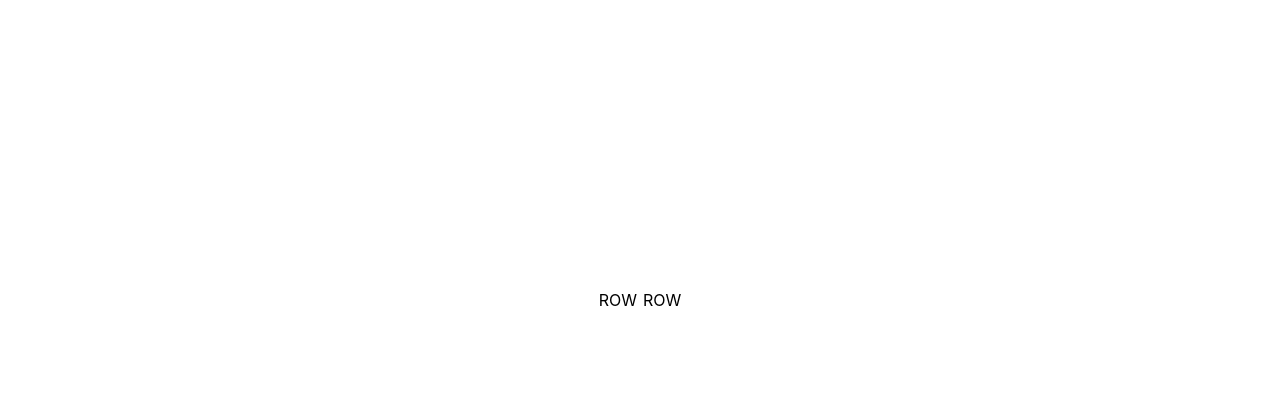
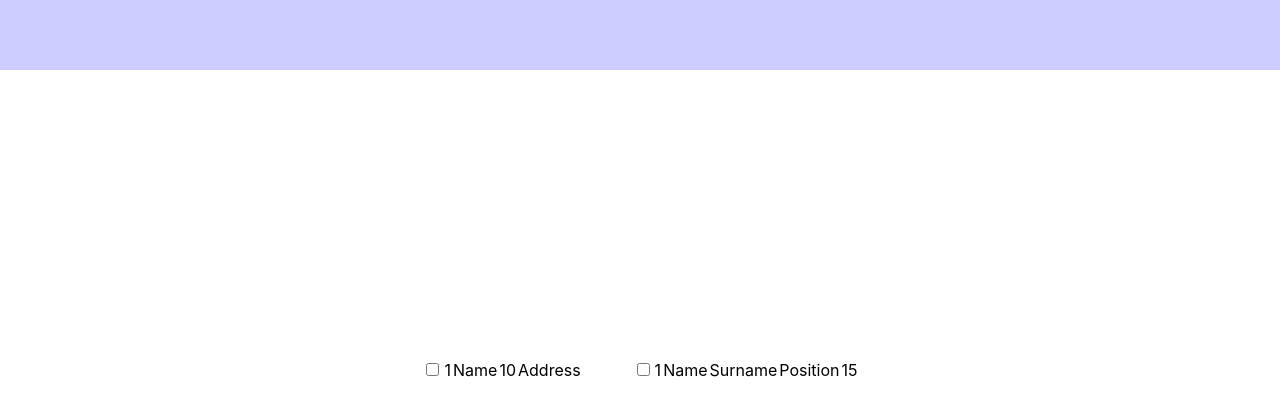
Before and after one commit to DKosVd/table, a React (Create React App) app: page / in a window 1280 px wide. Shown: the top 416 px of the page. Built offline with nearby package versions, Linux system fonts and the light colour scheme.

Commit message:
add table, row

```diff
--- /dev/null
+++ b/src/components/Header/Header.tsx
@@ -0,0 +1,15 @@
+
+import styled from "styled-components"
+
+const HeaderStyle = styled.header`
+    width: 100wh;
+    height: 70px;
+    background: #ccccff;
+`;
+
+
+export const Header = () => {
+    return (
+        <HeaderStyle/>
+    )
+}
--- a/src/components/Row/Row.tsx
+++ b/src/components/Row/Row.tsx
@@ -1,9 +1,29 @@
+import { useId, useState } from "react";
+import styled from "styled-components";
+import { Company, Employee } from "../../types"
 
 
-export const Row = () => {
+type RowProps<T> = {
+    value: T;
+}
+
+const Td = styled.td`
+    cursor: pointer;
+`;
+
+const Tr = styled.tr`
+`
+
+export const Row = <T extends object>( {value}: RowProps<T> ) => {
+    const [active, setActive] = useState<boolean>(false);
+
+    const handleSetActive = () => {
+        setActive(!active);
+    }
     return (
-        <tr>
-            <td>ROW</td>
-        </tr>
+        <Tr style={ active ? {background: 'gray'} : {}}>
+            <td><input onChange={handleSetActive} type={'checkbox'}/></td>
+            {Object.values(value).map( (el, idx) => <Td key={el.name + idx.toString()}>{el}</Td>)}
+        </Tr>
     )
 }
--- a/src/components/Table/Table.tsx
+++ b/src/components/Table/Table.tsx
@@ -1,16 +1,24 @@
+import styled from "styled-components"
+import { Row } from "../Row/Row";
 
 
 
-type TableProps =  {
-    children: React.ReactNode
+type TableProps<T> =  {
+    children: React.ReactNode,
+    dataItem: Array<T>,
 }
 
-export const Table: React.FC<TableProps> = ({children}) => {
+const TableStyle = styled.table`
+    padding: 10px;
+    border-collapse: collapse;
+`;
+
+export const Table =<T extends object & {id: number}>({dataItem}: TableProps<T>) => {
     return (
-    <table>
+    <TableStyle>
         <tbody>
-            {children}
+            {dataItem.map( (data: T, id) => <Row key={data.id + id} value={data}/>)}
         </tbody>
-    </table>
+    </TableStyle>
     )
 }
--- a/src/index.tsx
+++ b/src/index.tsx
@@ -8,9 +8,7 @@ const root = ReactDOM.createRoot(
   document.getElementById('root') as HTMLElement
 );
 root.render(
-  <React.StrictMode>
     <App />
-  </React.StrictMode>
 );
 
 // If you want to start measuring performance in your app, pass a function
--- /dev/null
+++ b/src/mock/companies.ts
@@ -0,0 +1,10 @@
+import { Company } from "../types";
+
+export const companiesData:Company[] = [
+    {
+        id: 1,
+        name: 'Name',
+        countEmployee: 10,
+        address: 'Address'
+    }
+];
--- /dev/null
+++ b/src/mock/employees.ts
@@ -0,0 +1,12 @@
+import { Employee } from "../types";
+
+
+export const employeesData: Employee[] = [
+    {
+        id: 1,
+        name: 'Name',
+        surname: 'Surname',
+        position: 'Position',
+        companyId: 15
+    }
+]
--- a/src/pages/Main/Main.tsx
+++ b/src/pages/Main/Main.tsx
@@ -1,25 +1,11 @@
-import { Row } from "../../components/Row/Row"
-import { Table } from "../../components/Table/Table"
 import { PageTemplate } from "../../templates/PageTemplate"
-import styled from 'styled-components';
-
-
-const WrapperForTable = styled.div`
-    display: flex;
-`;
+import { WrapperWithTable } from "./components/WrapperWithTable";
 
 
 export const Main = () => {
     return (
         <PageTemplate>
-            <WrapperForTable>
-                <Table>
-                    <Row/>
-                </Table>
-                <Table>
-                    <Row/>
-                </Table>
-            </WrapperForTable>
+            <WrapperWithTable/>
         </PageTemplate>
     )
 }
--- /dev/null
+++ b/src/pages/Main/components/WrapperWithTable.tsx
@@ -0,0 +1,27 @@
+import { useState } from 'react';
+import styled from 'styled-components';
+import { Row } from '../../../components/Row/Row';
+import { Table } from '../../../components/Table/Table';
+import { companiesData } from '../../../mock/companies';
+import { employeesData } from '../../../mock/employees';
+import { Company, Employee } from '../../../types';
+
+
+const WrapperForTable = styled.div`
+    display: flex;
+    gap: 50px;
+`;
+
+export const WrapperWithTable = () => {
+    const [companies, setCompanies] = useState<Company[]>(companiesData);
+    const [employees, setEmployees] = useState<Employee[]>(employeesData);
+
+    return (
+        <WrapperForTable>
+            <Table dataItem={companies}>
+            </Table>
+            <Table dataItem={employees}>
+            </Table>
+        </WrapperForTable>
+    )
+}
--- a/src/templates/PageTemplate.tsx
+++ b/src/templates/PageTemplate.tsx
@@ -1,5 +1,6 @@
 import * as React from 'react';
 import styled from 'styled-components';
+import { Header } from '../components/Header/Header';
 
 
 const Container = styled.div`
@@ -17,6 +18,7 @@ type PageTemplateProps = {
 export const PageTemplate: React.FC<PageTemplateProps> = ({children}) => {
     return (
         <>
+            <Header/>
             <Container>{children}</Container>
         </>
     )
```
Also changed, not shown: src/types/index.ts (line endings or trailing spaces).
